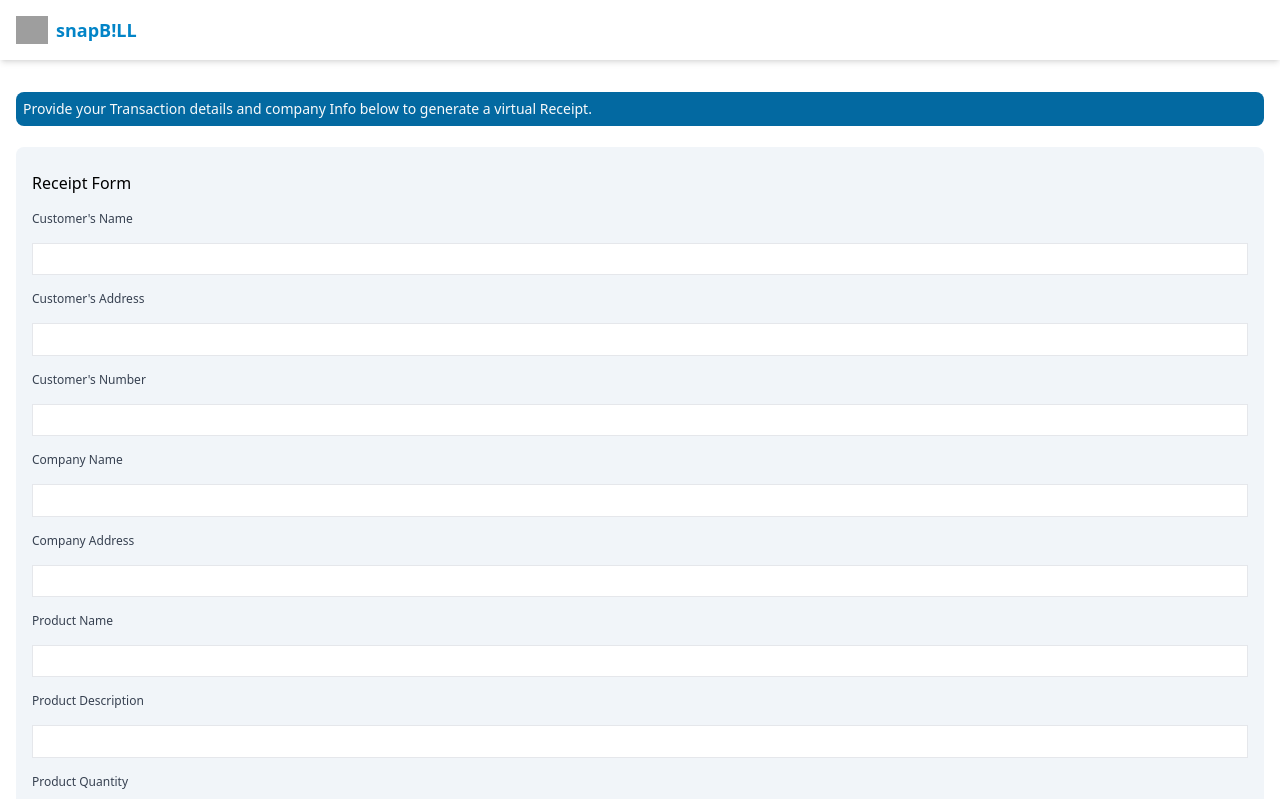
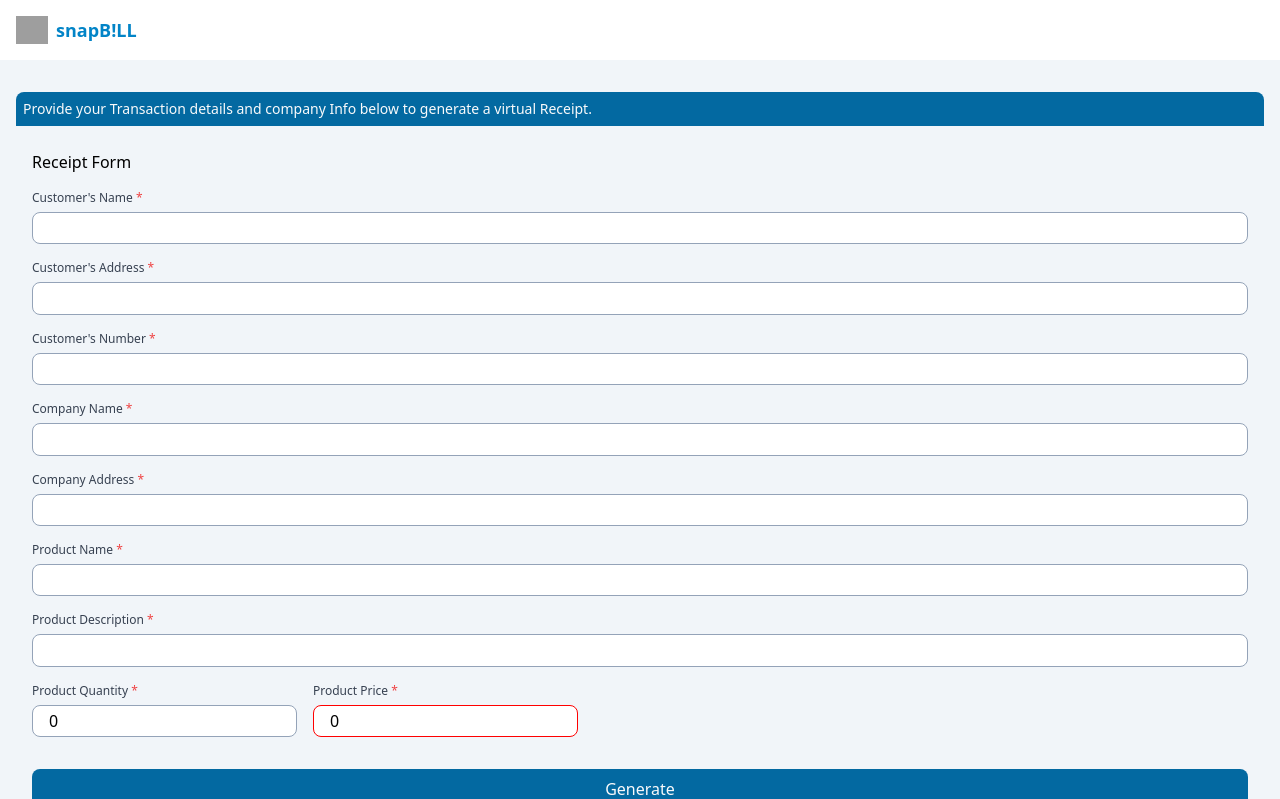
Before and after one commit to GozzAgu/receipt-app, a Nuxt app: page / in a window 1280 px wide. Shown: the top 799 px of the page. Built offline with nearby package versions, Linux system fonts and the light colour scheme; no server answers; the database is empty; grey boxes are pictures that could not be loaded.

Commit message:
feat: input updates

```diff
--- a/components/addReceipt.vue
+++ b/components/addReceipt.vue
@@ -1,127 +1,194 @@
 <template>
-  <div class="px-[1em] mt-[2em]">
-    <p class="text-gray-50 bg-sky-700 p-[0.5em] rounded-lg mb-[1.5em] text-sm">
+  <div class="px-[1em] pt-[2em] bg-slate-100">
+    <p class="text-gray-50 bg-sky-700 p-[0.5em] rounded-t-lg text-sm">
       Provide your Transaction details and company Info below to generate a virtual Receipt.
     </p>
 
-    <div class="bg-slate-100 px-[1em] py-[1.5em] rounded-lg grid grid-cols-1 gap-y-[1em]">
+    <div class="bg-slate-100 px-[1em] py-[1.5em] rounded-b-lg grid grid-cols-1 gap-y-[1em]">
       <p class="text-base font-medium">Receipt Form</p>
-      <label class="block text-xs text-gray-700">Customer's Name</label>
+
+      <div>
+        <label class="block text-xs text-gray-700 mb-[0.5em]">
+          Customer's Name
+          <span class="text-red-500">*</span>
+        </label>
         <input
           v-model="companyDetails.customerName"
           class="
             focus:border-sky-500
             focus:outline-none
             border
+            border-slate-400
+            rounded-lg
             px-[1em]
             py-[0.2em]
             w-full"
           placeholder=""
         />
+      </div>
 
-      <label class="block text-xs text-gray-700">Customer's Address</label>
+      <div>
+        <label class="block text-xs text-gray-700 mb-[0.5em]">
+          Customer's Address
+          <span class="text-red-500">*</span>
+        </label>
         <input
           v-model="companyDetails.customerAddress"
           class="
             focus:border-sky-500
             focus:outline-none
             border
+            border-slate-400
+            rounded-lg
             px-[1em]
             py-[0.2em]
             w-full"
           placeholder=""
         />
+      </div>
 
-      <label class="block text-xs text-gray-700">Customer's Number</label>
+      <div>
+        <label class="block text-xs text-gray-700 mb-[0.5em]">
+          Customer's Number
+          <span class="text-red-500">*</span>
+        </label>
         <input
           v-model="companyDetails.customerNumber"
           class="
             focus:border-sky-500
             focus:outline-none
             border
+            border-slate-400
+            rounded-lg
             px-[1em]
             py-[0.2em]
             w-full"
           placeholder=""
         />
+      </div>
 
-      <label class="block text-xs text-gray-700">Company Name</label>
+      <div>
+        <label class="block text-xs text-gray-700 mb-[0.5em]">
+          Company Name
+          <span class="text-red-500">*</span>
+        </label>
         <input
           v-model="companyDetails.name"
           class="
             focus:border-sky-500
             focus:outline-none
             border
+            border-slate-400
+            rounded-lg
             px-[1em]
             py-[0.2em]
             w-full"
           placeholder=""
         />
+      </div>
 
-      <label class="block text-xs text-gray-700">Company Address</label>
+      <div>
+        <label class="block text-xs text-gray-700 mb-[0.5em]">
+          Company Address
+          <span class="text-red-500">*</span>
+        </label>
         <input
           v-model="companyDetails.address"
           class="
             focus:border-sky-500
             focus:outline-none
             border
+            border-slate-400
+            rounded-lg
             px-[1em]
             py-[0.2em]
             w-full"
           placeholder=""
         />
+      </div>
 
-      <label class="block text-xs text-gray-700">Product Name</label>
+      <div>
+        <label class="block text-xs text-gray-700 mb-[0.5em]">
+          Product Name
+          <span class="text-red-500">*</span>
+        </label>
         <input
           v-model="companyDetails.productName"
           class="
             focus:border-sky-500
             focus:outline-none
             border
+            border-slate-400
+            rounded-lg
             px-[1em]
             py-[0.2em]
             w-full"
           placeholder=""
         />
+      </div>
 
-      <label class="block text-xs text-gray-700">Product Description</label>
+      <div>
+        <label class="block text-xs text-gray-700 mb-[0.5em]">
+          Product Description
+          <span class="text-red-500">*</span>
+        </label>
         <input
           v-model="companyDetails.productDescription"
           class="
             focus:border-sky-500
             focus:outline-none
             border
+            border-slate-400
+            rounded-lg
             px-[1em]
             py-[0.2em]
             w-full"
           placeholder=""
         />
+      </div>
 
-      <label class="block text-xs text-gray-700">Product Quantity</label>
+      <div class="flex gap-x-[1em]">
+        <div>
+          <label class="block text-xs text-gray-700 mb-[0.5em]">
+            Product Quantity
+            <span class="text-red-500">*</span>
+          </label>
           <input
             v-model="companyDetails.productQuantity"
             class="
               focus:border-sky-500
               focus:outline-none
               border
+              border-slate-400
+              rounded-lg
               px-[1em]
               py-[0.2em]
               w-full"
             placeholder=""
           />
+        </div>
 
-      <label class="block text-xs text-gray-700">Product Price</label>
+        <div>
+          <label class="block text-xs text-gray-700 mb-[0.5em]">
+            Product Price
+            <span class="text-red-500">*</span>
+          </label>
           <input
             v-model="companyDetails.productPrice"
+            :class="borderError"
             class="
               focus:border-sky-500
               focus:outline-none
               border
+              border-slate-400
+              rounded-lg
               px-[1em]
               py-[0.2em]
               w-full"
             placeholder=""
           />
+        </div>
+      </div>
       <button
         @click="addR"
         class="
@@ -168,12 +235,22 @@ onMounted(() => {
   fetchR()
 })
 
+const borderError = computed(() => {
+  if(isValid.value == false) {
+    return 'input-border'
+  }else {
+    return ''
+  }
+})
+
 const validateForm = () => {
   for (const i in companyDetails.value) {
     if (!companyDetails.value[i]) {
+      isValid.value = false
       return false;
     }
   }
+  isValid.value = true
   return true;
 };
 
@@ -188,3 +265,9 @@ const addR = async() => {
   details.push(docRef)
 }
 </script>
+
+<style scoped>
+.input-border {
+  border-color: red;
+}
+</style>
--- a/components/news.vue
+++ b/components/news.vue
@@ -1,16 +1,15 @@
 <template>
-  <div class="mt-[2em] pt-[2em] px-[1em] bg-slate-100">
+  <div class="pt-[4em] px-[1em] bg-slate-100">
     <p class="font-semibold text-sky-600 mb-[1em]">Latest News</p>
 
     <div v-if="articles" class="grid grid-cols-2 gap-[1em]">
       <div class="shadow-md mb-[1em] p-[1em] bg-white rounded-xl" v-for="article in articles">
-        <p class="font-semibold text-sm">{{ article.title }}</p>
+        <p class="line-clamp-3 font-semibold text-sm">{{ article.title }}</p>
         <img class="mt-[2em]" :src="article.image" />
       </div>
     </div>
 
     <div v-else class="loader m-auto py-[3em]"></div>
-
   </div>
 </template>
 
@@ -26,8 +25,6 @@ const apiKey3 = ref('pub_380894594ec8d5990b797d45b3a894cd9b4e4')
 const baseUrl = ref(`https://gnews.io/api/v4/top-headlines?category=general&apikey=${apiKey.value}&page=${pageSize.value}&pageSize=${currentPage.value}`)
 const baseUrl2 = ref(`https://newsapi.org/v2/everything?q=bitcoin&apiKey=${apiKey2.value}`)
 const baseUrl3 = ref(`https://newsdata.io/api/1/news?apikey=${apiKey3.value}`)
-
-
 
 const articles = ref('')
 
```
Lines whose indentation alone changed are shown as unchanged.
